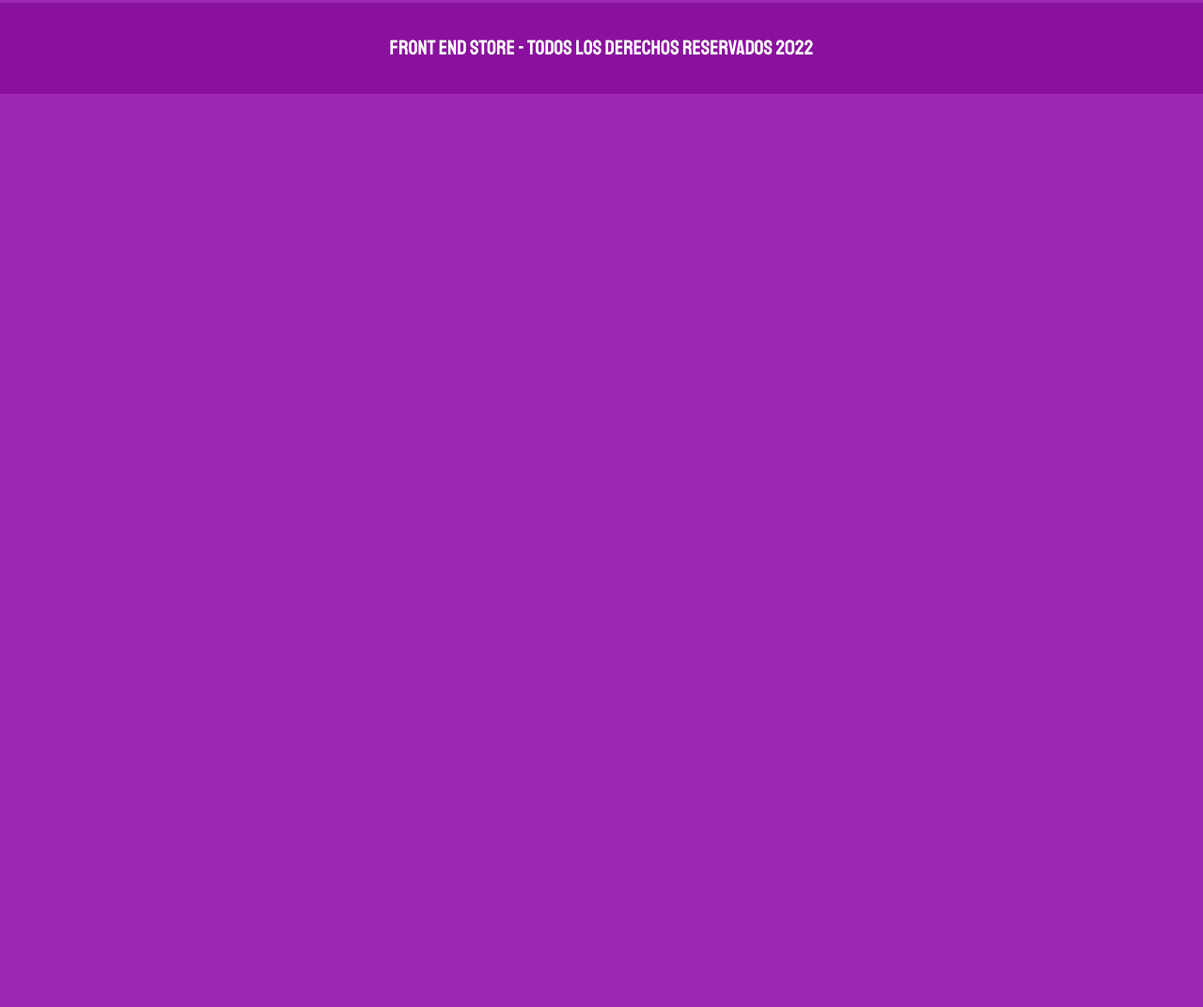
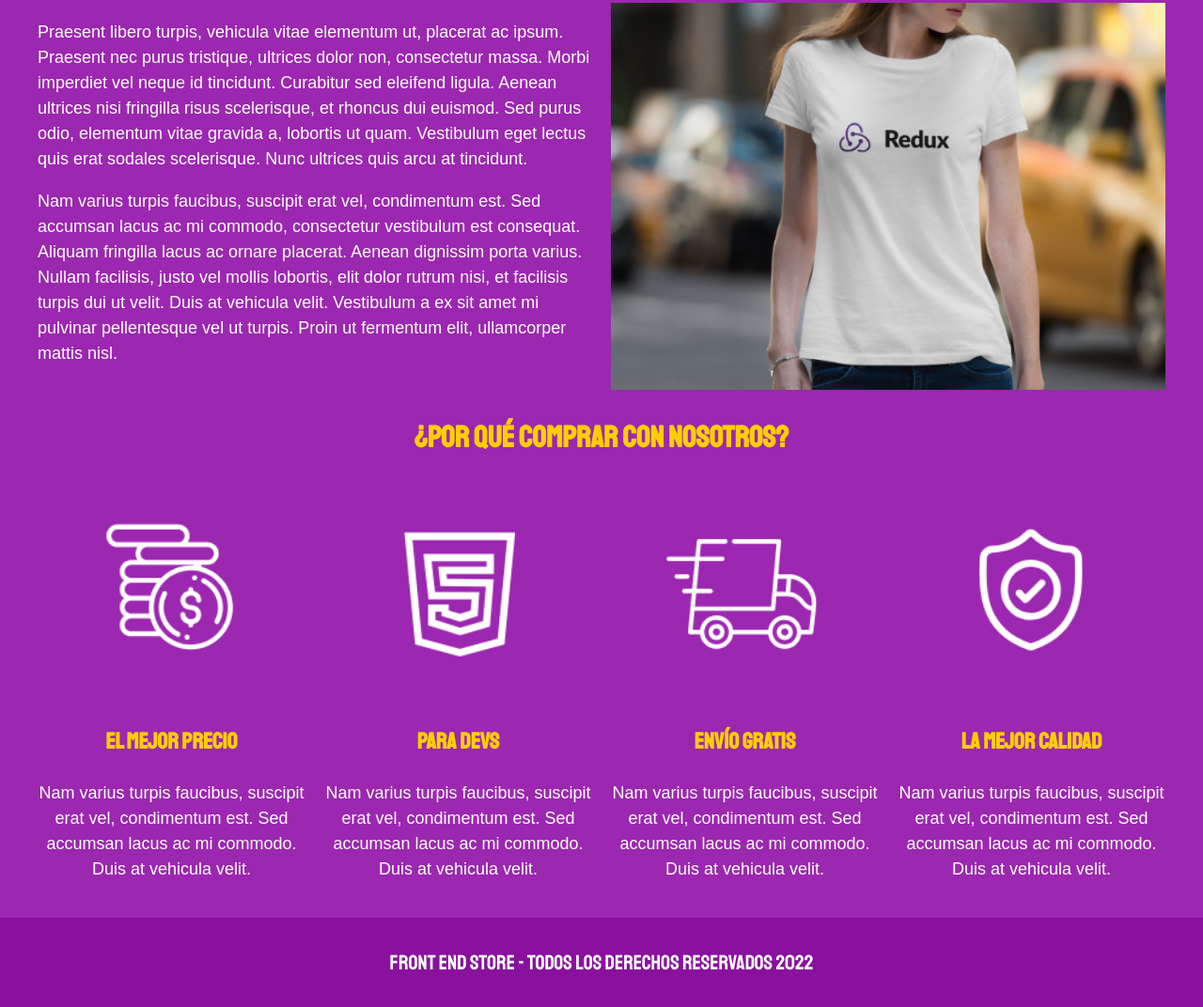
Before and after one commit to MsNutria/Frontend_Inicio, a plain HTML site: page nosotros.html in a window 1280 px wide. Shown: the part 340-1412 px from the top of the page at 94% size. Before the commit the page ends 800 px from the top, so only its background shows below. Drawn offline with nearby package versions, Linux system fonts and the light colour scheme.

Commit message:
Finalizando el contenido en sección Nosotros, se agregan grids y mq para apoyar estilos css

```diff
--- a/css/styles.css
+++ b/css/styles.css
@@ -178,11 +178,67 @@ html {
     grid-row: 8 / 9;
 }
 
-@media (min-width: 768px )
- {
+@media (min-width: 768px)
+{
     .grafico--node
     {
         grid-row: 5 / 6;
         grid-column: 2 / 4;
     }
- }
+
+}
+
+/**Nosotros**/
+.nosotros
+{
+    display: grid;
+    grid-template-rows: repeat(2, auto)
+}
+@media (min-width: 768px)
+ { .nosotros
+    {
+        display: grid;
+        grid-template-columns: repeat(2, 1fr);
+        column-gap: 2rem;
+    }
+}
+.nosotros__imagen
+{
+    grid-row: 1 / 2;
+    width: 100%;
+}
+@media (min-width: 768px)
+ {
+    .nosotros__imagen
+    {
+        grid-column: 2 / 3;
+    }
+}
+
+/**Bloques**/
+.bloques
+{
+    display: grid;
+    grid-template-columns: repeat(2, 1fr);
+    gap: 2rem;
+}
+@media (min-width: 768px)
+{
+    .bloques
+    {
+        grid-template-columns: repeat(4, 1fr);
+    }
+
+}
+.bloque
+{
+    text-align: center;
+}
+.bloque__imagen
+{
+    width: 100%;
+}
+.bloque__titulo
+{
+    margin: 0;
+}
--- a/nosotros.html
+++ b/nosotros.html
@@ -25,7 +25,42 @@
 
     <main class="contenedor">
         <h1>Nosotros</h1>
+
+        <div class="nosotros">
+            <div class="nosotros__contenido">
+                <p>Praesent libero turpis, vehicula vitae elementum ut, placerat ac ipsum. Praesent nec purus tristique, ultrices dolor non, consectetur massa. Morbi imperdiet vel neque id tincidunt. Curabitur sed eleifend ligula. Aenean ultrices nisi fringilla risus scelerisque, et rhoncus dui euismod. Sed purus odio, elementum vitae gravida a, lobortis ut quam. Vestibulum eget lectus quis erat sodales scelerisque. Nunc ultrices quis arcu at tincidunt.</p>
+                <p>Nam varius turpis faucibus, suscipit erat vel, condimentum est. Sed accumsan lacus ac mi commodo, consectetur vestibulum est consequat. Aliquam fringilla lacus ac ornare placerat. Aenean dignissim porta varius. Nullam facilisis, justo vel mollis lobortis, elit dolor rutrum nisi, et facilisis turpis dui ut velit. Duis at vehicula velit. Vestibulum a ex sit amet mi pulvinar pellentesque vel ut turpis. Proin ut fermentum elit, ullamcorper mattis nisl.</p>
+            </div>
+            <img class="nosotros__imagen" src="img/nosotros.jpg" alt="imagen nosotros">
+        </div>
     </main>
+
+    <section class="contenedor comprar">
+        <h2 class="comprar__titulo">¿Por qué comprar con nosotros?</h2>
+
+        <div class="bloques">
+            <div class="bloque">
+                <img class="bloque__imagen" src="img/icono_1.png" alt="porque comprar">
+                <h3 class="bloque_titulo">El mejor precio</h3>
+                <p>Nam varius turpis faucibus, suscipit erat vel, condimentum est. Sed accumsan lacus ac mi commodo. Duis at vehicula velit.</p>
+            </div> <!--Bloque-->
+            <div class="bloque">
+                <img class="bloque__imagen" src="img/icono_2.png" alt="porque comprar">
+                <h3 class="bloque_titulo">Para Devs</h3>
+                <p>Nam varius turpis faucibus, suscipit erat vel, condimentum est. Sed accumsan lacus ac mi commodo. Duis at vehicula velit.</p>
+            </div> <!--Bloque-->
+            <div class="bloque">
+                <img class="bloque__imagen" src="img/icono_3.png" alt="porque comprar">
+                <h3 class="bloque_titulo">Envío gratis</h3>
+                <p>Nam varius turpis faucibus, suscipit erat vel, condimentum est. Sed accumsan lacus ac mi commodo. Duis at vehicula velit.</p>
+            </div> <!--Bloque-->
+            <div class="bloque">
+                <img class="bloque__imagen" src="img/icono_4.png" alt="porque comprar">
+                <h3 class="bloque_titulo">La mejor calidad</h3>
+                <p>Nam varius turpis faucibus, suscipit erat vel, condimentum est. Sed accumsan lacus ac mi commodo. Duis at vehicula velit.</p>
+            </div> <!--Bloque-->
+        </div> <!--Bloques-->
+    </section>
 
     <footer class="footer">
         <p class="footer__texto">Front End Store - Todos los derechos reservados 2022</p>
```
